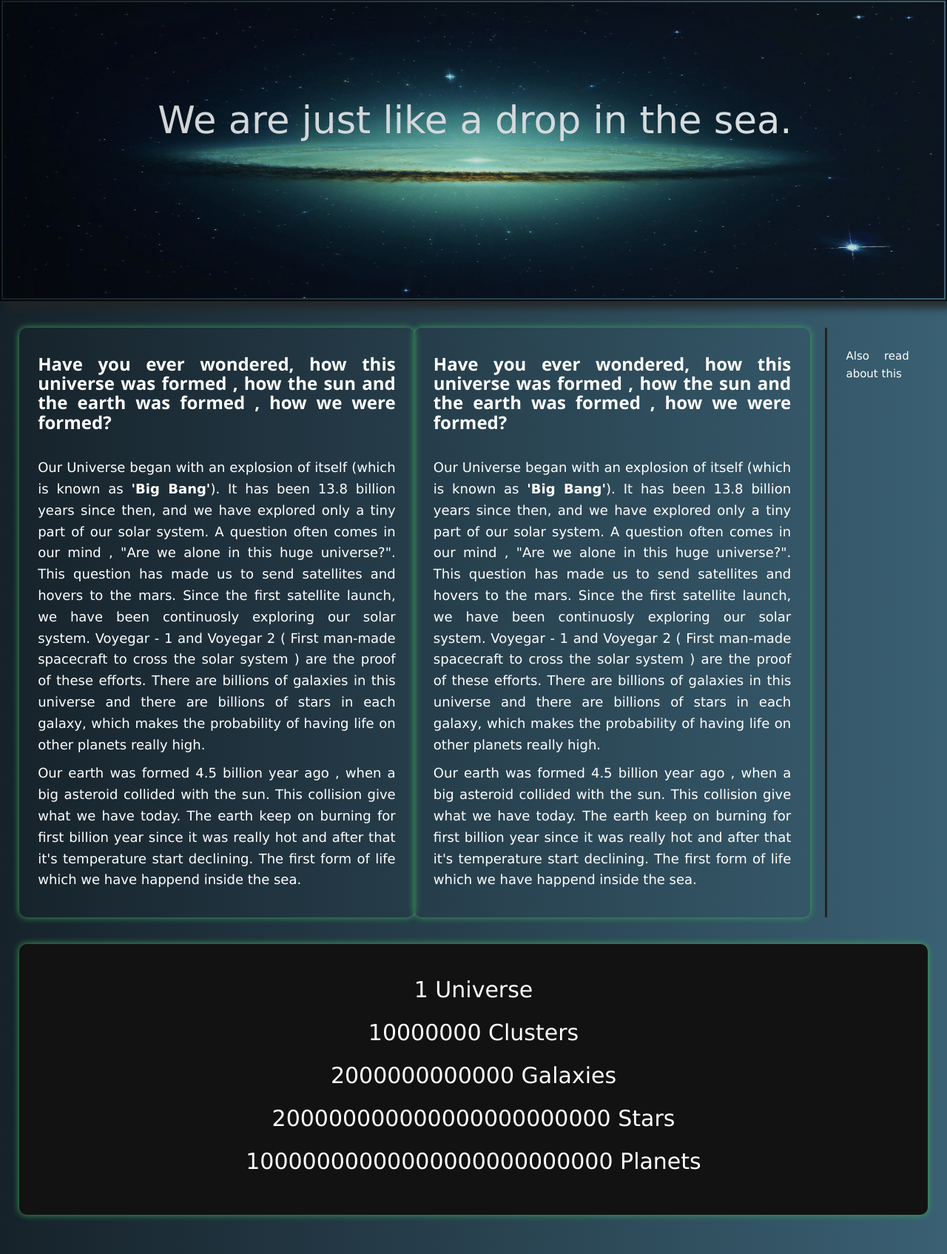
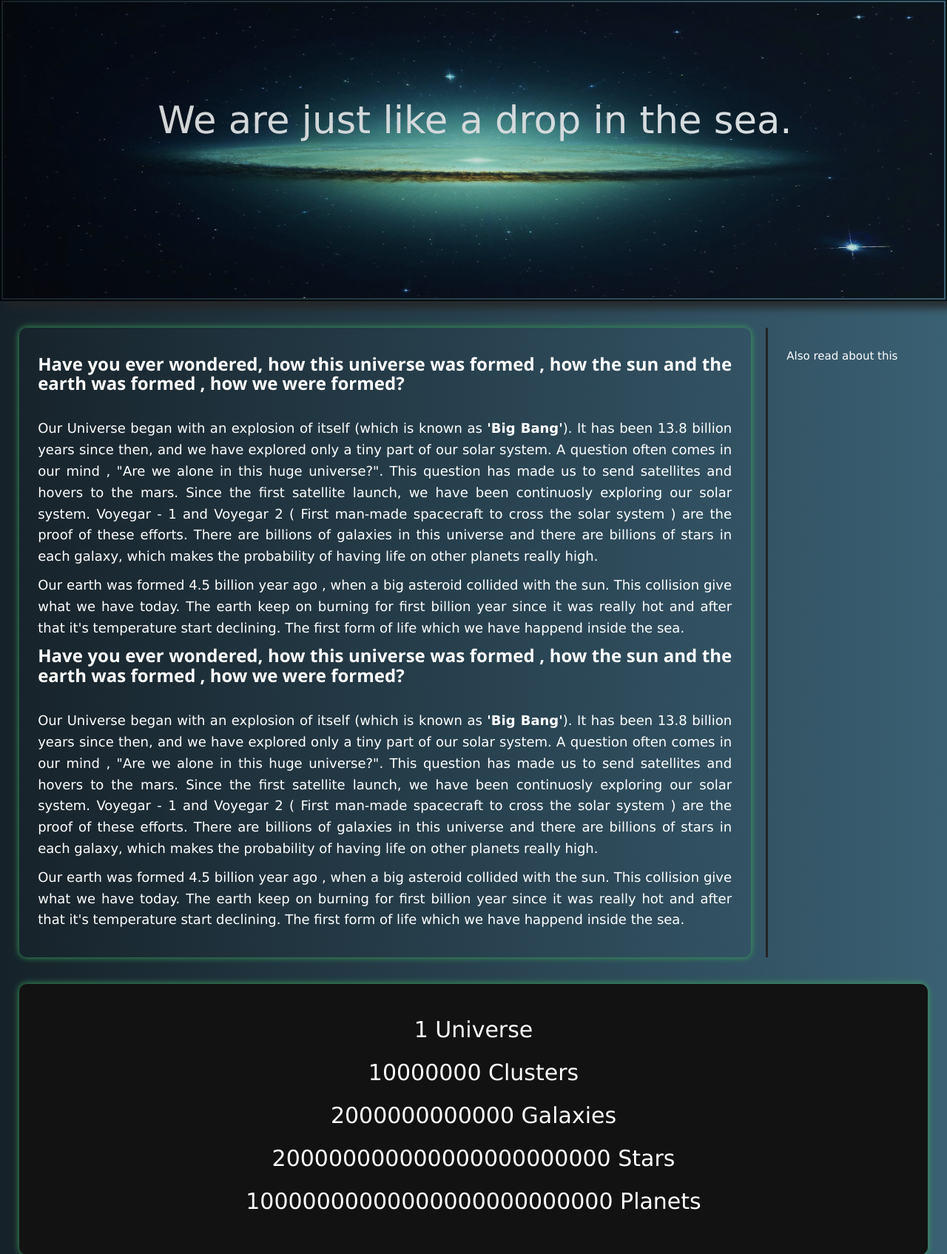
Before and after one commit to akhilsaini678/spacelearn, a Django app: page / in a window 1280 px wide. Shown: the part 53-1748 px from the top of the page at 74% size. Run offline with Django 4.2, Linux system fonts and the light colour scheme; some libraries are stand-ins or nearby versions.

Commit message:
Checking how to add more posts

```diff
--- a/templates/index.html
+++ b/templates/index.html
@@ -21,6 +21,7 @@
 <!-- This is main content. -->
 <div class="mains">
     <div class="one">
+        <div>
         <h3>Have you ever wondered, how this universe was formed , how the sun and the earth was formed , how we were formed?
         </h3>
         <br>
@@ -33,7 +34,7 @@
             first form of life which we have happend inside the sea.
         </p>
     </div>
-    <div class="one">
+    <div>
         <h3>Have you ever wondered, how this universe was formed , how the sun and the earth was formed , how we were formed?
         </h3>
         <br>
@@ -45,6 +46,7 @@
             Our earth was formed 4.5 billion year ago , when a big asteroid collided with the sun. This collision give what we have today. The earth keep on burning for first billion year since it was really hot and after that it's temperature start declining. The
             first form of life which we have happend inside the sea.
         </p>
+    </div>
     </div>
     <div class="two">Also read about this</div>
 </div>
```
